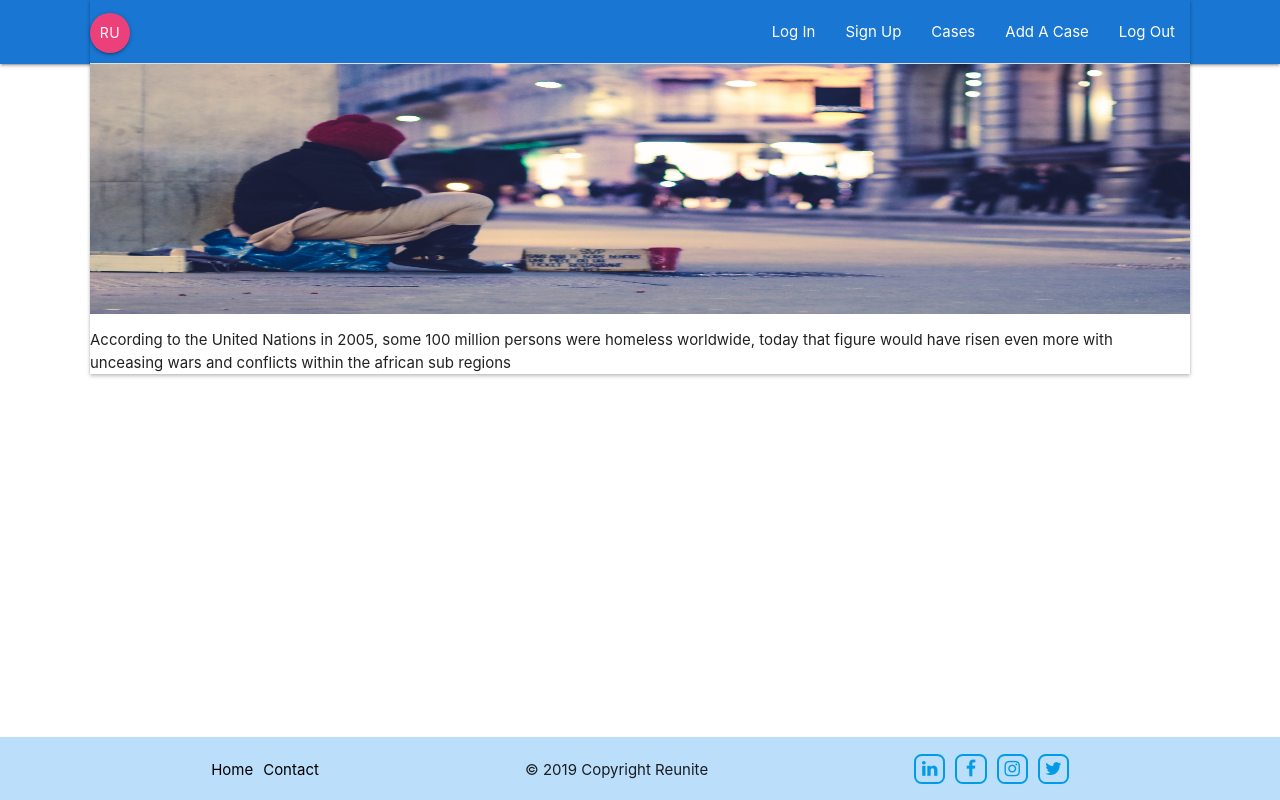
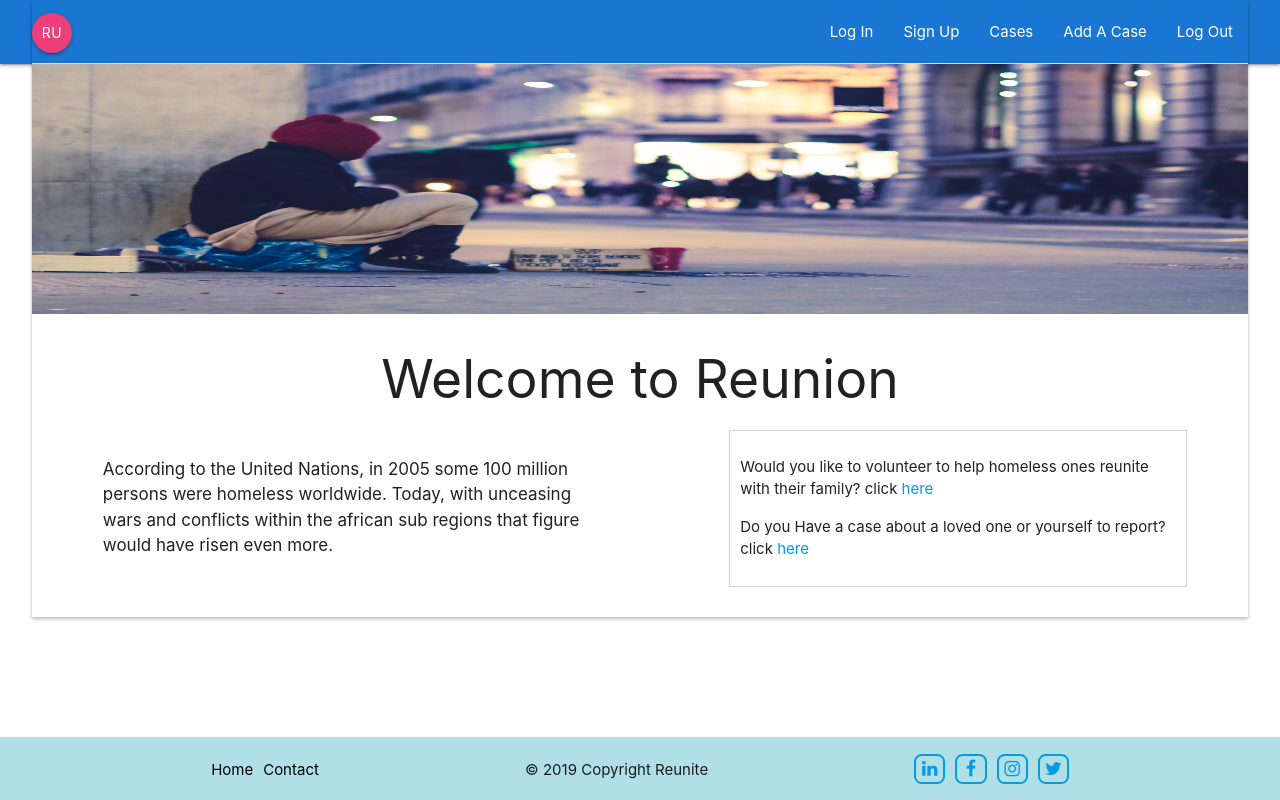
Before and after one commit to Martins-O-U/Reunion-test, a React (Create React App) app: page / in a window 1280 px wide. Built offline with nearby package versions, Linux system fonts and the light colour scheme; no server answers.

Commit message:
Worked on form styling for voluteer edit family data

```diff
--- a/public/index.html
+++ b/public/index.html
@@ -22,7 +22,7 @@
       work correctly both with client-side routing and a non-root public URL.
       Learn how to configure a non-root public URL by running `npm run build`.
     -->
-  <title>Create React App + Go API</title>
+  <title>Reunion</title>
 </head>
 
 <body>
--- a/src/Components/FooterNav/FooterNav.js
+++ b/src/Components/FooterNav/FooterNav.js
@@ -5,7 +5,7 @@ import { Link } from "react-router-dom"
 const FooterNav = () => {
     return (
         <div>
-            <footer className="blue lighten-4">
+            <footer className=" lighten-4">
                 <div className='footer-link'>
                     <p><Link to='/' id='footerHome'>Home</Link></p>
                     <p><Link to='/' id='footerHome'>Contact</Link></p>
--- a/src/Components/HomePage/HomePage.js
+++ b/src/Components/HomePage/HomePage.js
@@ -1,13 +1,25 @@
 import React from "react";
+import { Link } from 'react-router-dom'
 import homeless from "./../../images/homeless.jpg"
 
 export default function Home() {
     return (
-        <div className="container">
+        <div className="container" id="home-home">
             <div className="home-background">
                 <img src={homeless} alt="Homeless Person" />
             </div>
-            <p>According to the United Nations in 2005, some 100 million persons were homeless worldwide, today that figure would have risen even more with unceasing wars and conflicts within the african sub regions </p>
+            <h2 className="home-wel">Welcome to Reunion</h2>
+            <div className="paragraphs">
+                <div className="un-par">
+                    <p>According to the United Nations, in 2005 some 100 million persons were homeless worldwide.
+                    Today, with unceasing wars and conflicts within the african sub regions that figure would have risen even more.
+                </p>
+                </div>
+                <div className="case-par">
+                    <p>Would you like to volunteer to help homeless ones reunite with their family? click <Link to="/signup">here</Link></p>
+                    <p>Do you Have a case about a loved one or yourself to report? click <Link to="/volunteer-add-case">here</Link></p>
+                </div>
+            </div>
         </div>
     )
 }
--- a/src/Components/ReuniteCases/ReuniteCases.js
+++ b/src/Components/ReuniteCases/ReuniteCases.js
@@ -16,7 +16,7 @@ const HomeScreenCases = props => {
 
 
     return (
-        <div className="container">
+        <div className="unite-container">
             <h1 className='intro'>Reunite Cases</h1>
             {data.map(person => (
                 <CaseCard data={person} key={person.id} />
--- a/src/Components/VolunteerAddCase/VolunteerAddCase.js
+++ b/src/Components/VolunteerAddCase/VolunteerAddCase.js
@@ -13,16 +13,12 @@ const VolunteerAddCase = (props) => {
     }, [])
 
     const newForm = {
-        homie_name : '',
-        current_city : '',
+        homie_name: '',
+        current_city: '',
         current_state: '',
-        last_location : '',
+        last_location: '',
         hometown: '',
-        // axiosWithAuth
-        //.post((https://miracle-messages2019.herokuapp.com/api/cases))
-
-        // Volunteer form
-        volunteer_id : '',
+        volunteer_id: '',
     }
 
     const [detail, setDetail] = useState(newForm)
@@ -31,7 +27,7 @@ const VolunteerAddCase = (props) => {
         e.persist();
         setDetail({
             ...detail,
-            [e.target.name] : e.target.value
+            [e.target.name]: e.target.value
         })
     }
 
@@ -49,8 +45,6 @@ const VolunteerAddCase = (props) => {
         axiosWithAuth()
             .post('/cases', (homie))
             .then(res => {
-            console.log(res.data)
-            console.log(homie)
             })
         setDetail(newForm)
         props.history.push('/')
@@ -58,9 +52,7 @@ const VolunteerAddCase = (props) => {
 
     return (
         <div className='form-container'>
-            <h1 className="h1">
-            Add New Case Form:
-            </h1>
+            <h2 className="intro">New Case Form</h2>
             <form onSubmit={submitForm}>
                 <input
                     name='homie_name'
@@ -97,16 +89,15 @@ const VolunteerAddCase = (props) => {
                     onChange={handleChange}
                 />
 
-                <h3>For Volunteer</h3>
                 <input
-                name ='volunteer_id'
+                    name='volunteer_id'
                     type="number"
-                placeholder="Volunteer ID"
+                    placeholder="Volunteer ID (Volunteers only, else skip to submit)"
                     value={detail.volunteer_id}
                     onChange={handleChange}
                 />
-                <div className="button-container">
-                <button>Submit Case Form</button>
+                <div className="submit-case-button">
+                    <button className="button-submit">Submit Case</button>
                 </div>
             </form>
         </div>
--- a/src/Components/VolunteerLogin/VolunteerLogin.js
+++ b/src/Components/VolunteerLogin/VolunteerLogin.js
@@ -4,7 +4,7 @@ import { axiosWithAuth } from '../../utils/axiosWithAuth';
 
 const VolunteerLogin = (props) => {
 	const credentials = {
-        volunteer_name : '',
+		volunteer_name: '',
 		password: ''
 	}
 
@@ -14,7 +14,7 @@ const VolunteerLogin = (props) => {
 		e.persist();
 		setLogin({
 			...login,
-            [e.target.name] : e.target.value
+			[e.target.name]: e.target.value
 		})
 	};
 
@@ -24,22 +24,22 @@ const VolunteerLogin = (props) => {
 			.post('https://miracle-messages2019.herokuapp.com/api/auth/login', login)
 			.then(res => {
 				localStorage.setItem('token', res.data.payload);
-            props.history.push('/')
+				props.history.push('/reunitecases')
 				console.log(res)
 			})
 
 	};
 	return (
-		<div className="container">
+		<div className="sign-container">
 			<form onSubmit={handleSubmit} className="form">
 				<h5 className="grey-text text-darken-3">Enter Sign In Details Below</h5>
 				<div className="input-field">
-					<label htmlFor="name">Enter Name</label>
-					<input type="text" name='volunteer_name' onChange={handleChange} value={login.volunteer_name} />
+					<label htmlFor="name"></label>
+					<input type="text" name='volunteer_name' placeholder="Enter Name" onChange={handleChange} value={login.volunteer_name} />
 				</div>
 				<div className="input-field">
-					<label htmlFor="password">Enter Password</label>
-					<input type="password" name='password' onChange={handleChange} value={login.password}/>
+					<label htmlFor="password"></label>
+					<input type="password" name='password' placeholder="Enter Password" onChange={handleChange} value={login.password} />
 				</div>
 				<div className="input-field">
 					<button className='button-submit'>Submit</button>
--- a/src/Components/VolunteerSignUp/VolunteerSignup.js
+++ b/src/Components/VolunteerSignUp/VolunteerSignup.js
@@ -1,11 +1,11 @@
-import React, {useState} from 'react';
+import React, { useState } from 'react';
 
 import axios from 'axios';
 
 const VolunteerSignUp = (props) => {
 
 	const credentials = {
-        volunteer_name : '',
+		volunteer_name: '',
 		password: '',
 		// email: '',
 		// Phone: ''
@@ -18,7 +18,7 @@ const VolunteerSignUp = (props) => {
 		e.persist();
 		setSignUp({
 			...signUp,
-            [e.target.name] : e.target.value
+			[e.target.name]: e.target.value
 		})
 	};
 
@@ -28,31 +28,21 @@ const VolunteerSignUp = (props) => {
 			.post('https://miracle-messages2019.herokuapp.com/api/auth/register', signUp)
 			.then(res => {
 				localStorage.setItem('token', res.data.payload);
-            props.history.push('/')
-            console.log(res)
+				props.history.push('/login')
 			})
-		// console.log(e);
 	};
 	return (
-		<div className="container">
+		<div className="sign-container">
 			<form onSubmit={handleSubmit} className="form">
 				<h5 className="grey-text text-darken-3">Enter Details Below</h5>
 				<div className="input-field">
-					<label htmlFor="name">Full Name</label>
-					<input type="text" name='volunteer_name' onChange={handleChange} value={signUp.volunteer_name}/>
+					<label htmlFor="name"></label>
+					<input type="text" name='volunteer_name' placeholder="Full Name" onChange={handleChange} value={signUp.volunteer_name} />
 				</div>
-				{/* <div className="input-field">
-					<label htmlFor="email">Email</label>
-					<input type="email" id="email" onChange={handleChange} value={signUp.email}/>
-				</div> */}
 				<div className="input-field">
-					<label htmlFor="password">Password</label>
-					<input type="password" name='password' onChange={handleChange} value={signUp.password}/>
+					<label htmlFor="password"></label>
+					<input type="password" name='password' placeholder="Password" onChange={handleChange} value={signUp.password} />
 				</div>
-				{/* <div className="input-field">
-					<label htmlFor="number">Phone</label>
-					<input type="number" id="number" onChange={handleChange} value={signUp.Phone}/>
-				</div> */}
 				<div className="input-field">
 					<button className='button-submit'>Submit</button>
 				</div>
--- a/src/index.css
+++ b/src/index.css
@@ -13,10 +13,39 @@ code {
 }
 
 .container {
-  max-width: 1100px;
+  max-width: 1300px;
   width: 95%;
   box-shadow: 0 -1px 0 #e0e0e0, 0 0 2px rgba(0, 0, 0, 0.12),
   0 2px 4px rgba(0, 0, 0, 0.24);
+}
+#home-home{
+  padding-bottom: 30px;
+}
+.paragraphs{
+  display: flex;
+  justify-content: space-between;
+}
+
+.home-wel{
+  text-align: center;
+}
+
+.case-par{
+  width: 40%;
+  padding: 10px;
+  margin-left: 5%;
+  margin-right: 5%;
+  border: #D3D3D3 0.2px solid;
+}
+
+.un-par{
+  width: 45%;
+  padding: 10px;
+  margin-left: 5%;
+  margin-right: 5%;
+}
+.un-par p{
+  font-size: 17px;
 }
 
 .form{
@@ -32,7 +61,7 @@ code {
  margin-bottom: 5%;
  border-radius: 5px;
  padding: 5px 7px;
- background: LightBlue ;
+ background: #B0E0E6;
 }
 
 .button-submit:hover{
@@ -51,15 +80,25 @@ code {
  .button-edit:hover{
    background: dodgerblue;
  }
+ .unite-container{
+  max-width: 1100px;
+  margin: auto;
+  width: 95%;
+  box-shadow: 0 -1px 0 #e0e0e0, 0 0 2px rgba(0, 0, 0, 0.12),
+  0 2px 4px rgba(0, 0, 0, 0.24);
+  background-color: #F0F8FF;
+ }
 
 .case-card {
   border: 0;
+  max-width: 850px;
   box-shadow: 0 -1px 0 #e0e0e0, 0 0 2px rgba(0, 0, 0, 0.12),
     0 2px 4px rgba(0, 0, 0, 0.24);
   padding: 1rem;
   cursor: pointer;
   position: relative;
   margin: 1rem auto;
+  background-color: #FFFFF0;
 }
 
 .individualContainer{
@@ -95,18 +134,31 @@ code {
   3px 3px 5px darkgray;
   text-align: center;
 }
-
-.form-container{
-  margin-top: 2%;
-  text-align: center;
-  margin-left: 15%;
-  margin-right: 15%;
-  padding: 30px 20px 20px 20px;
+.sign-container{
+  max-width: 800px;
+  margin: auto;
+  width: 95%;
   box-shadow: 0 -1px 0 #e0e0e0, 0 0 2px rgba(0, 0, 0, 0.12),
   0 2px 4px rgba(0, 0, 0, 0.24);
 }
 
-
+.form-container{
+  margin-top: 1.5%;
+  margin-left: 15%;
+  margin-right: 15%;
+  padding-right: 30px;
+  padding-left: 30px;
+  padding-bottom: 5px;
+  text-align: center;
+  box-shadow: 0 -1px 0 #e0e0e0, 0 0 2px rgba(0, 0, 0, 0.12),
+  0 2px 4px rgba(0, 0, 0, 0.24);
+}
+.submit-case-button{
+  margin-top: 15px;
+}
+#edit{
+  padding-bottom: 20px;
+}
 .home-background {
   height: 250px;
 }
@@ -115,9 +167,15 @@ code {
   width: 100%;
   height: 100%;
 }
-
-.icons
-{
+.familyDate-Phone-caseID{
+  display: flex;
+  justify-content: space-between;
+}
+#familyData{
+  margin-left: 3px;
+  margin-right: 3px;
+}
+.icons{
   width: 50px;
   height: 50px;
   padding: 2.5px 2px;
@@ -142,6 +200,7 @@ footer{
   bottom: 0;
   width: 100%;
   align-items: baseline;
+  background-color: #B0E0E6;
 }
 
 .footer-link{
```
Also changed, not shown: src/Components/FamilyAddData/FamilyAddData.js (+16 -32 lines), src/Components/VoluneteerEditandDelete/VolunteerEditandDelete.js (+8 -14 lines). Lines whose indentation alone changed are shown as unchanged.
